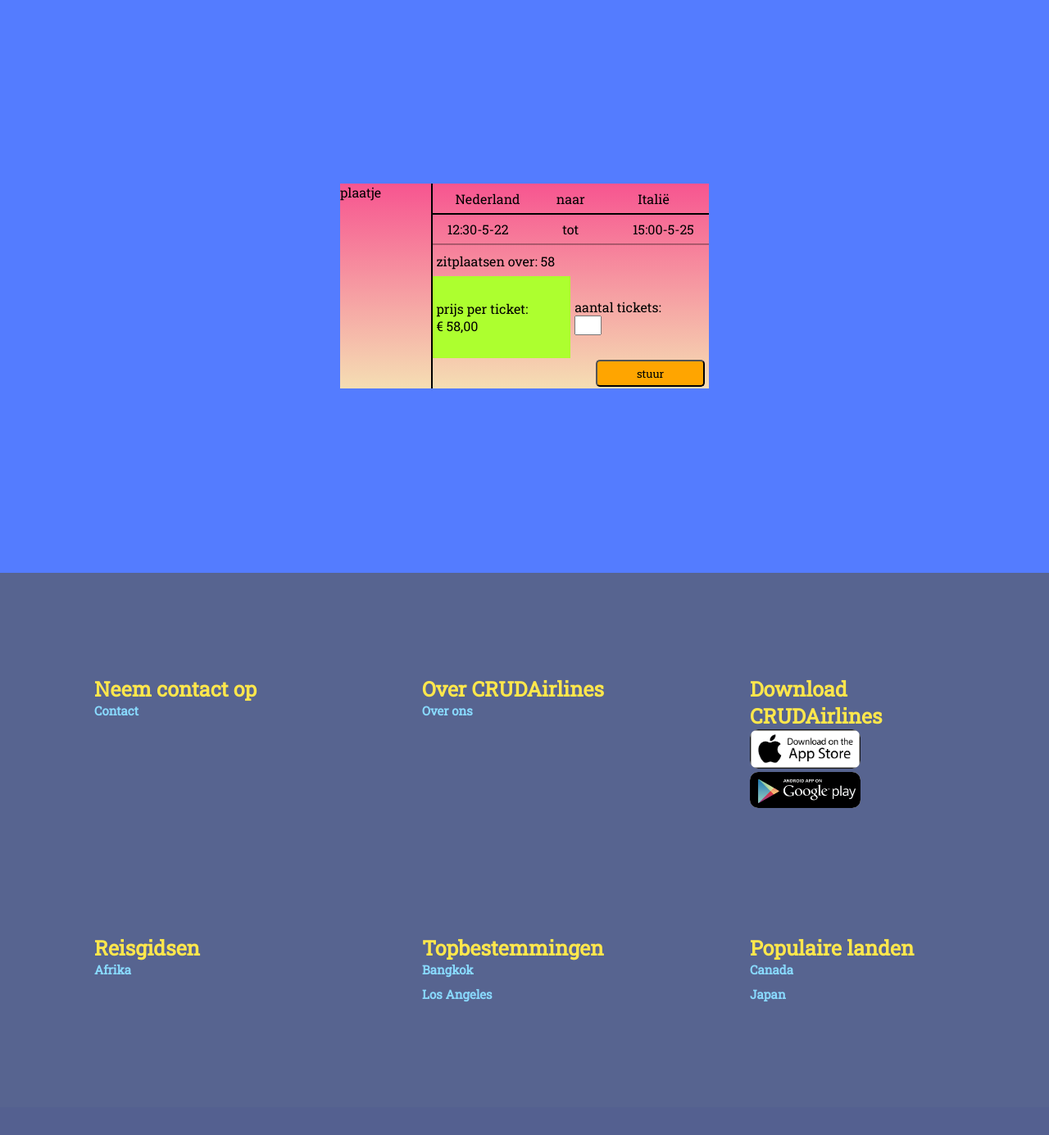
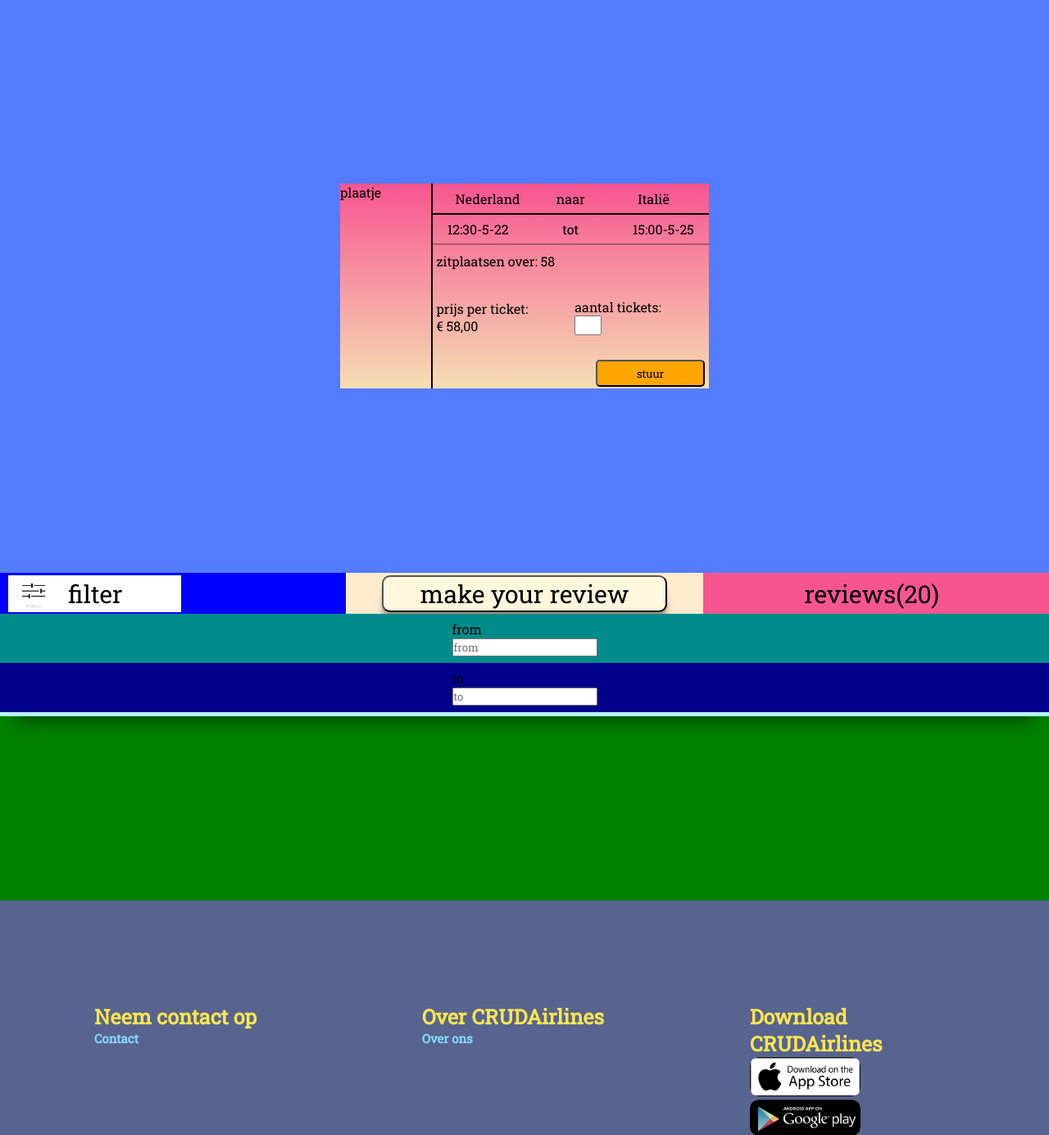
Before and after one commit to jochem11/CRUD, a PHP site: page /CRUD/ in a window 1280 px wide. Shown: the part 853-2238 px from the top of the page at 82% size. Before the commit the page ends 2204 px from the top, so only its background shows below. Run offline with PHP 8.4, Linux system fonts and the light colour scheme; some libraries are stand-ins or nearby versions.

Commit message:
beginReviews

```diff
--- a/css/styles.css
+++ b/css/styles.css
@@ -6,7 +6,6 @@
   text-decoration: none;
   list-style-type: none;
   font-family: "Roboto Slab", serif;
-  /**/
 }
 
 .navbar {
@@ -853,7 +852,6 @@
 .vluchtencontainer .vlucht .prijs-aantal .prijs {
   width: 50%;
   height: 100%;
-  background-color: greenyellow;
   display: flex;
   align-items: center;
   justify-content: left;
@@ -899,3 +897,99 @@
   width: 100%;
   background-color: green;
 }
+
+.revieuwcontainer .bovenbalk {
+  width: 100%;
+  height: fit-content;
+  background-color: white;
+  box-shadow: rgba(0, 0, 0, 0.45) 0px 25px 20px -20px;
+  display: flex;
+  flex-wrap: wrap;
+  align-items: center;
+  justify-content: center;
+}
+
+.revieuwcontainer .bovenbalk .filterButton {
+  width: 33%;
+  height: 50px;
+  background-color: blue;
+  display: flex;
+  align-items: center;
+}
+
+.revieuwcontainer .bovenbalk .filterButton .button {
+  width: 50%;
+  height: 90%;
+  background-color: white;
+  margin-left: 10px;
+  display: flex;
+  align-items: center;
+  cursor: pointer;
+}
+
+.revieuwcontainer .bovenbalk .filterButton .button p {
+  font-size: 30px;
+  margin-left: 10px;
+}
+
+.revieuwcontainer .bovenbalk .MakeReview {
+  width: 34%;
+  height: 50px;
+  background-color: blanchedalmond;
+  display: flex;
+  align-items: center;
+  justify-content: center;
+}
+
+.revieuwcontainer .bovenbalk .MakeReview button {
+  width: 80%;
+  height: 90%;
+  background-color:cornsilk;
+  border-radius: 10px;
+  box-shadow: rgba(0, 0, 0, 0.09) 0px 2px 1px, rgba(0, 0, 0, 0.09) 0px 4px 2px, rgba(0, 0, 0, 0.09) 0px 8px 4px, rgba(0, 0, 0, 0.09) 0px 16px 8px, rgba(0, 0, 0, 0.09) 0px 32px 16px;
+  font-size: 30px;
+}
+
+.revieuwcontainer .bovenbalk .aantalReviews {
+  width: 33%;
+  height: 50px;
+  background-color: #f75590;
+  display: flex;
+  align-items: center;
+  justify-content: center;
+}
+
+.revieuwcontainer .bovenbalk .aantalReviews p {
+  font-size: 30px;
+  margin-right: 10px;
+}
+
+.revieuwcontainer .bovenbalk .filters {
+  height: fit-content;
+  padding-bottom: 5px;
+  width: 100%;
+  background-color: #b5f8fe;
+}
+
+.revieuwcontainer .bovenbalk .filters .from-to {
+  width: 100%;
+  height: fit-content;
+}
+
+.revieuwcontainer .bovenbalk .filters .from-to .from {
+  width: 100%;
+  height: 60px;
+  background-color: darkcyan;
+  display: flex;
+  align-items: center;
+  justify-content: center;
+}
+
+.revieuwcontainer .bovenbalk .filters .from-to .to {
+  width: 100%;
+  height: 60px;
+  background-color: darkblue;
+  display: flex;
+  align-items: center;
+  justify-content: center;
+}
--- a/index.php
+++ b/index.php
@@ -135,6 +135,56 @@
       </div>
     </form>
   </div>
+  <div class="revieuwcontainer">
+    <div class="bovenbalk">
+      <div class="filterButton">
+        <div class="button" id="filter">
+          <img src="pictures/filterLogo.png" alt="filetr" width="30%" height="100%">
+          <p>filter</p>
+        </div>
+      </div>
+      <div class="MakeReview">
+        <button>make your review</button>
+      </div>
+      <div class="aantalReviews">
+        <p>reviews(20)</p>
+    </div>
+      <div class="filters">
+        <div class="from-to">
+        <div class="from">
+          <div class="tekst-input">
+            <p>from</p>
+            <input list="landen" name="landen" placeholder="from" id="from-to-boekcontainer" required />
+            <datalist id="landen">
+              <option value="Nederland">Nederland</option>
+              <option value="België">België</option>
+              <option value="Duitsland">Duitsland</option>
+              <option value="Polen">Polen</option>
+              <option value="Spanje">Spanje</option>
+              <option value="Frankrijk">Frankrijk</option>
+              <option value="Griekenland">Griekenland</option>
+            </datalist>
+          </div>
+        </div>
+        <div class="to">
+          <div class="tekst-input">
+            <p>to</p>
+            <input list="landen" name="landen" placeholder="to" id="from-to-boekcontainer" required />
+            <datalist id="landen">
+              <option value="Nederland">Nederland</option>
+              <option value="België">België</option>
+              <option value="Duitsland">Duitsland</option>
+              <option value="Polen">Polen</option>
+              <option value="Spanje">Spanje</option>
+              <option value="Frankrijk">Frankrijk</option>
+              <option value="Griekenland">Griekenland</option>
+            </datalist>
+          </div>
+        </div>
+      </div>
+    </div>
+  </div>
+  </div>
   <div class="logincontainer" id="signupcontainer">
     <div class="signupContainer">
       <div class="pictureContainer">
```
Also changed, not shown: pictures/filterLogo.png (added).
